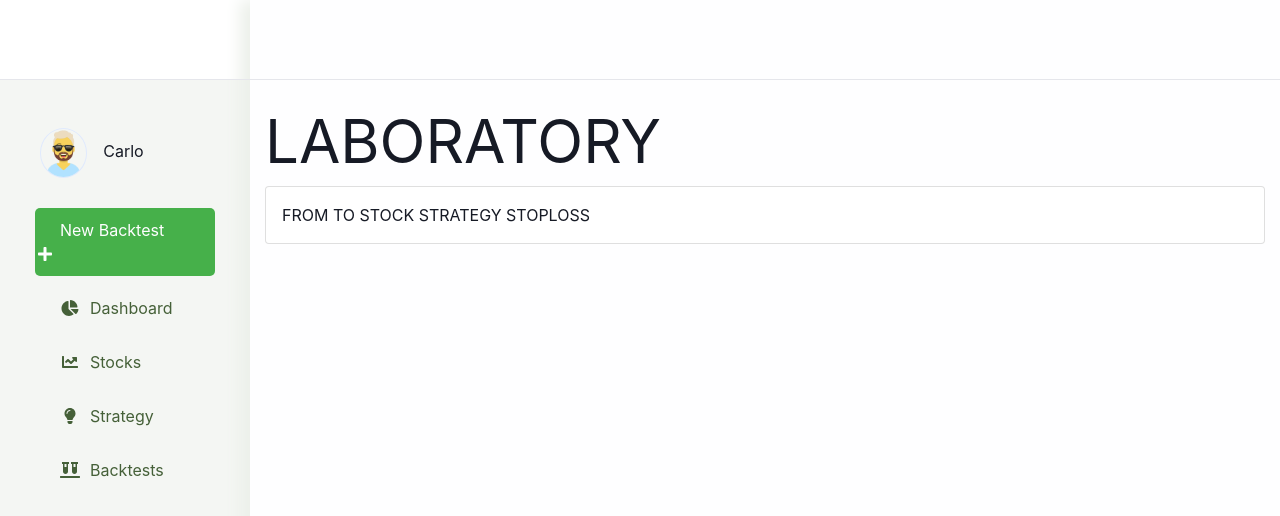
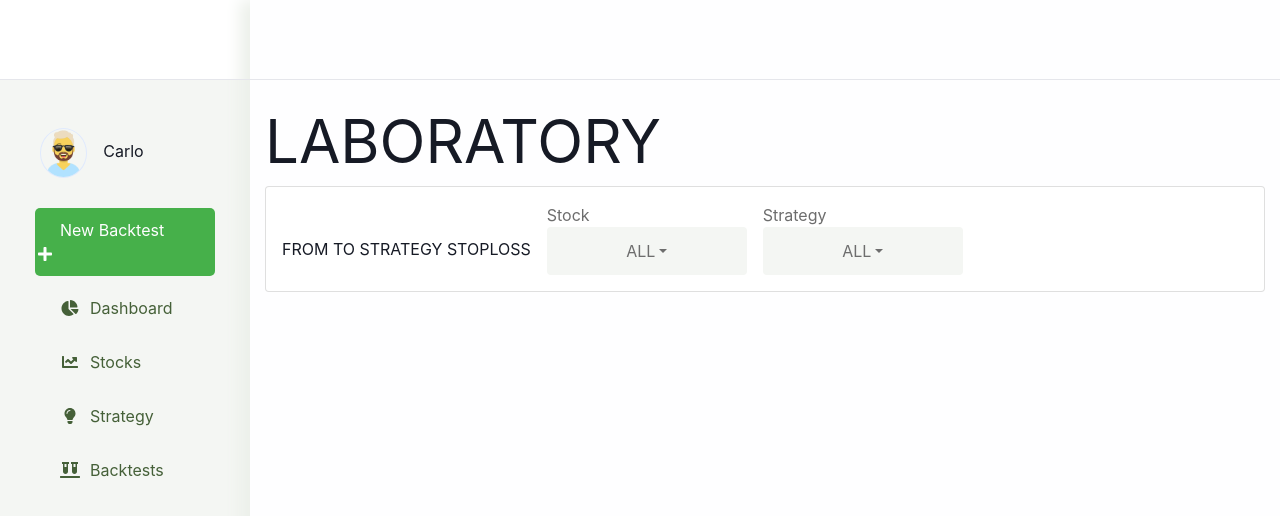
Before and after one commit to carloadamos/express-traderr, a React (Create React App) app in the folder client/: page /runner in a window 1280 px wide. Shown: the top 516 px of the page. Built offline with nearby package versions, Linux system fonts and the light colour scheme.

Commit message:
Add two dropdown for test runner

```diff
--- a/client/src/components/runner/test-runner.component.js
+++ b/client/src/components/runner/test-runner.component.js
@@ -1,6 +1,14 @@
 import React, { Component } from "react";
+import '../../style/testrunner.style.css'
 
 export default class TestRunner extends Component {
+  constructor(props) {
+    super(props);
+
+    this.state = {
+      stockList: ['ALI', 'NOW', 'BDO'],
+    }
+  }
 
   render() {
     return (
@@ -9,10 +17,58 @@ export default class TestRunner extends Component {
           <p>LABORATORY</p>
         </div>
         <div className="card">
-          FROM TO STOCK STRATEGY STOPLOSS
+          FROM TO STRATEGY STOPLOSS
+          {this._renderSelectStock()}
+          {this._renderSelectStrategy()}
         </div>
       </div>
     );
 
   }
+  _renderSelectStock() {
+    return (
+      <div id="tsStockDd">
+        <span>Stock</span>
+        <div className="dropdown">
+          <button
+            className="btn btn-secondary dropdown-toggle"
+            type="button"
+            data-toggle="dropdown"
+            aria-haspopup="true"
+            aria-expanded="false">
+            ALL
+          </button>
+          <div className="dropdown-menu" aria-labelledby="strategyDropDown">
+            {this.state.stockList.map((stock, i) => {
+              return (<a key={i} className="dropdown-item" href="#!" onClick={() => console.log(`You clicked ${stock}`)}>{stock}</a>);
+            })}
+          </div>
+        </div>
+      </div>
+    );
+  }
+
+  _renderSelectStrategy() {
+    return (
+      <div id="tsStratDd">
+        <span>Strategy</span>
+        <div className="dropdown">
+          <button
+            className="btn btn-secondary dropdown-toggle"
+            type="button"
+            id="strategyDropDown"
+            data-toggle="dropdown"
+            aria-haspopup="true"
+            aria-expanded="false">
+            {this.state.selectedStrategy ? this.state.selectedStrategy.strategy_name : "ALL"}
+          </button>
+          <div className="dropdown-menu" aria-labelledby="strategyDropDown">
+            {this.state.stockList.map((stock, i) => {
+              return (<a key={i} className="dropdown-item" href="#!" onClick={() => console.log(`You clicked ${stock}`)}>{stock}</a>);
+            })}
+          </div>
+        </div>
+      </div>
+    );
+  }
 }
--- /dev/null
+++ b/client/src/style/testrunner.style.css
@@ -0,0 +1,21 @@
+
+/**
+ *
+ *  TEST RUNNER
+ *
+ */
+
+#tsStratDd, #tsStockDd{
+  width: 200px;
+  margin-left: 1rem;
+  display: inline-block;
+  color: #6D6D6D;
+}
+
+#tsStratDd .dropdown-toggle, #tsStockDd .dropdown-toggle{
+  width: 100%;
+  padding: 0.75rem 1rem;
+  background-color: #F4F6F3;
+  color: #6D6D6D;
+  border: 0;
+}
```
